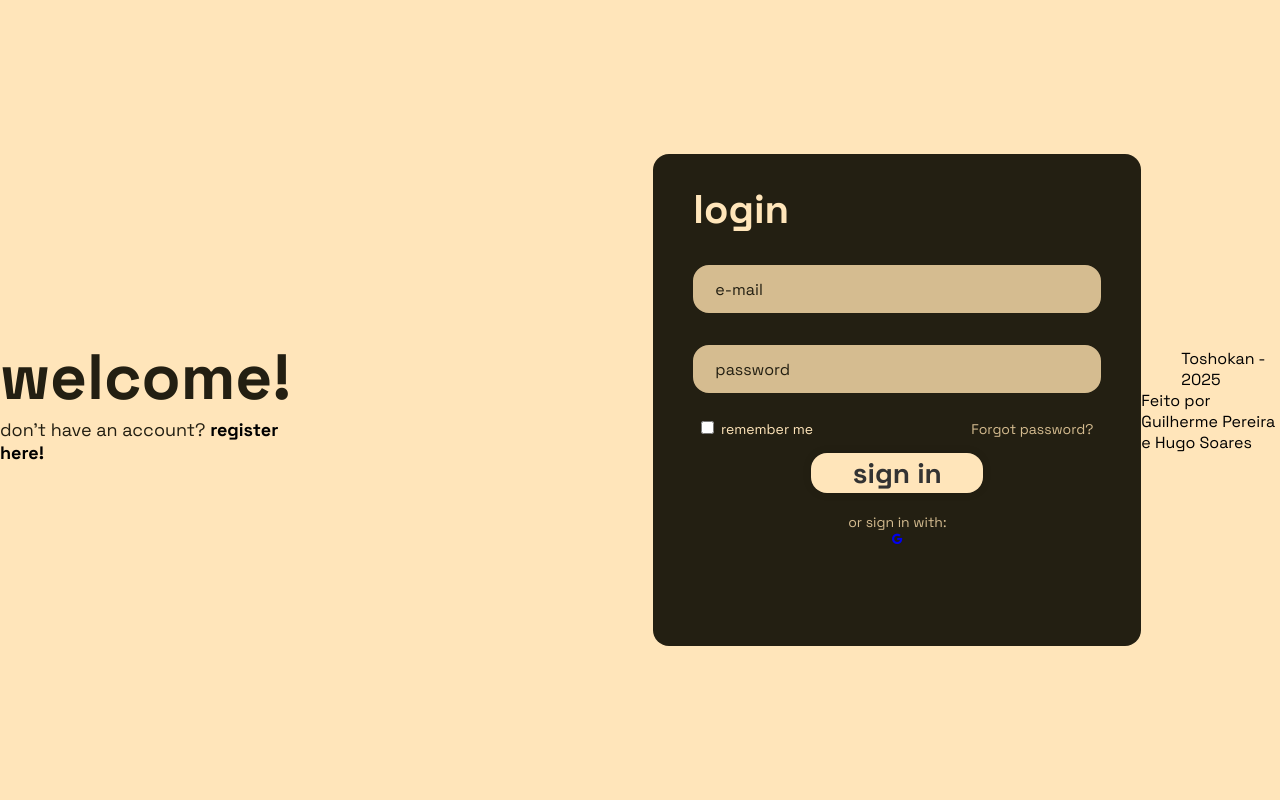
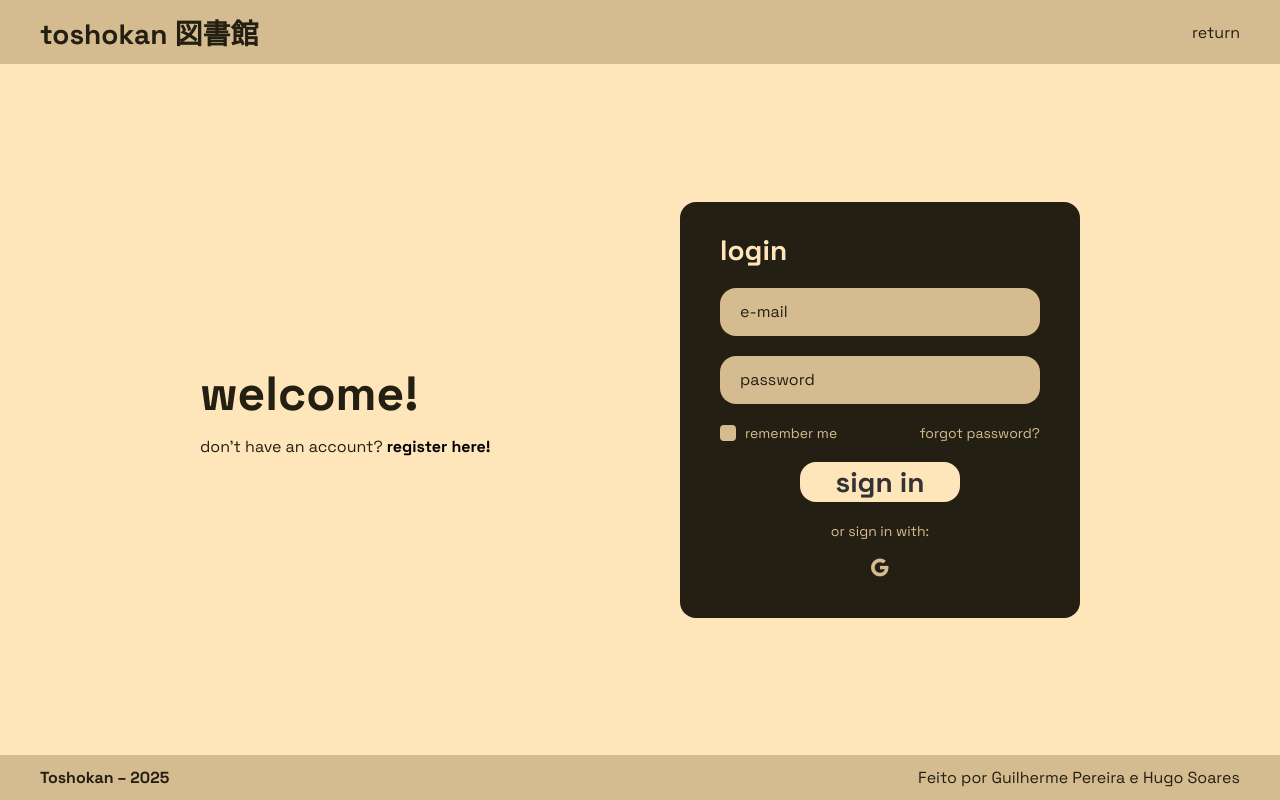
Before and after one commit to hhsoares/toshokan, a Flask app: page / in a window 1280 px wide. Run offline with Flask 3, Linux system fonts and the light colour scheme; data that the repository does not hold is empty; some libraries are stand-ins or nearby versions.

Commit message:
added new login page

```diff
--- a/app/static/css/loginStyle.css
+++ b/app/static/css/loginStyle.css
@@ -1,3 +1,4 @@
+/* reset + font */
 * {
   margin: 0;
   padding: 0;
@@ -5,140 +6,212 @@
   font-family: 'Space Grotesk', Arial, Helvetica, sans-serif;
 }
 
-.header-left, .footer-left {
-  padding-left: 40px; /* or whatever you need */
+/* page background + vertical layout */
+body {
+  display: flex;
+  flex-direction: column;
+  min-height: 100vh;
+  background: #ffe5ba;
+  justify-content: space-between;
 }
 
-body {
+/* === HEADER === */
+header {
+  background-color: #D5BC90;
+  display: flex;
+  justify-content: space-between;
+  align-items: center;
+  padding: 12px 40px;
+  color: #231F12;
+}
+header .logo {
+  font-size: 28px;
+  font-weight: 700;
+  color: #231F12;
+  text-decoration: none;
+}
+header .return {
+  font-size: 16px;
+  font-weight: normal;
+  color: #231F12;
+  text-decoration: none;
+}
+header .return:hover {
+  text-decoration: underline;
+}
+
+/* === MAIN CONTENT === */
+.container {
   display: flex;
   justify-content: center;
   align-items: center;
-    min-height: 100vh;
-    background: #ffe5ba;
+  flex: 1;
+  padding: 40px 80px;
+  gap: 80px;
 }
 
-.container {
-    display: flex;
-    align-items: center;
-    justify-content: center;
-    gap: 346px;
+/* left side “welcome” */
+.register-link {
+  flex: 1;
+  max-width: 400px;
+  color: #231F12;
+}
+.register-link h1 {
+  font-size: 48px;
+  margin-bottom: 12px;
+}
+.register-link p {
+  font-size: 16px;
+}
+.register-link a {
+  color: #000;
+  font-weight: 600;
+  text-decoration: none;
+}
+.register-link a:hover {
+  text-decoration: underline;
 }
 
+/* right side login box */
 .wrapper {
-
-    width: 504px;
-    height: 492px;
+  width: 400px;
   background: #231F12;
   color: #FFE5BA;
   border-radius: 16px;
   padding: 30px 40px;
 }
-
-
 .wrapper h1 {
-
-    font-size: 40px;
-    text-align: left;
-    /*padding-left: 30px;
-    padding-top: 30px;*/
+  font-size: 28px;
+  margin-bottom: 20px;
 }
 
-.wrapper .input-box {
-
+.input-box {
   width: 100%;
-    height: 50px;
-    margin: 30px 0;
-    /*padding-left: 30px; */
-
-
+  margin: 10px 0 20px;
 }
-
 .input-box input {
-
-    width: 408px;
+  width: 100%;
   height: 48px;
   background: #D5BC90;
   border: none;
-    outline: none;
-    border: 2px solid #D5BC90;
   border-radius: 16px;
   font-size: 16px;
   color: #231F12;
-    padding: 20px 45px 20px 20px;
+  padding: 0 20px;
 }
-
 .input-box input::placeholder {
   color: #231F12;
 }
 
-.wrapper .remember-forgot {
-
+.remember-forgot {
   display: flex;
   justify-content: space-between;
+  align-items: center;
   font-size: 14px;
-    margin: -15px 0 15px;
-    padding-left: 8px;
-    padding-top: 10px;
+  color: #D5BC90;
+  margin-bottom: 20px;
+}
+.remember-forgot label {
+  display: flex;
+  align-items: center;
+  gap: 5px;
+}
+/* always-filled tan box */
+.remember-forgot input[type="checkbox"] {
+  /* strip native styling */
+  -webkit-appearance: none;
+  appearance: none;
+
+  /* size & layout */
+  width: 16px;
+  height: 16px;
+  margin: 0 4px 0 0;
+  vertical-align: middle;
+  position: relative;
+  cursor: pointer;
+
+  /* always tan fill & border */
+  background-color: #D5BC90;
+  border: 2px solid #D5BC90;
+  border-radius: 4px;
 }
 
-.remember-forgot label input {
-    accent-color: #D5BC90;
-    margin-right: 3px;
-
+.remember-forgot input[type="checkbox"]:checked::after {
+  content: "";
+  position: absolute;
+  top: 50%;
+  left: 50%;
+  width: 4px;
+  height: 8px;
+  border: solid #231F12;
+  border-width: 0 2px 2px 0;
+  transform: translate(-50%, -50%) rotate(45deg);
 }
 
 .remember-forgot a {
-
   color: #D5BC90;
   text-decoration: none;
-    padding-right: 8px;
-
 }
-
 .remember-forgot a:hover {
   text-decoration: underline;
 }
 
-.wrapper .btn {
-    width: 172px;
-    height: 40px;
+.btn {
+  width: 10rem;      /* ~172px */
+  height: 2.5rem;    /* ~40px */
   background: #FFE5BA;
   border: none;
-    outline: none;
   border-radius: 16px;
-    box-shadow: 0 0 10px rgba(0, 0, 0, .1);
+  font-size: 1.75rem;
+  font-weight: 600;
+  color: #333;
   cursor: pointer;
-    font-size: 28px;
-    color: #333;
-    font-weight: 600;
   display: block;
   margin: 0 auto;
-
+  transition: transform 0.2s ease;
 }
-
-.register-link {
-    color: #231F12;
-    font-size: 18px;
-}
-
-.register-link h1 {
-    font-size: 64px;
-    color: #231F12;
-}
-
-.register-link p a {
-    color: #000000;
-    text-decoration: none;
-    font-weight: 600;
-}
-
-.register-link p a:hover {
-    text-decoration: underline;
+.btn:hover {
+  transform: scale(1.05);
 }
 
 .loginWith {
+  text-align: center;
   color: #D5BC90;
   font-size: 14px;
-    text-align: center;
-    padding-top: 20px;
+  margin-top: 20px;
 }
+.google-login-btn {
+  display: inline-flex;
+  align-items: center;
+  justify-content: center;
+  margin-top: 8px;
+  width: 40px;
+  height: 40px;
+  border-radius: 50%;
+  background: transparent;
+  color: #D5BC90;
+  font-size: 24px;
+  text-decoration: none;
+  transition: transform 0.2s ease;
+}
+.google-login-btn:hover {
+  transform: scale(1.1);
+}
+
+/* === FOOTER === */
+footer {
+  background: #D5BC90;
+  display: flex;
+  justify-content: space-between;
+  align-items: center;
+  padding: 12px 40px;
+  font-size: 14px;
+  color: #231F12;
+}
+footer .version {
+  font-weight: bold;
+  font-size: 16px;
+}
+footer .authors {
+  font-size: 1rem;
+}
--- a/app/templates/login.html
+++ b/app/templates/login.html
@@ -3,21 +3,31 @@
 <head>
   <meta charset="UTF-8" />
   <meta name="viewport" content="width=device-width, initial-scale=1.0" />
-  <title>Login</title>
+  <title>Login – Toshokan 図書館</title>
 
-  <!-- Load custom CSS using Flask's static folder -->
+  <!-- use your combined CSS -->
   <link rel="stylesheet" href="{{ url_for('static', filename='css/loginStyle.css') }}">
   <link href="https://fonts.googleapis.com/css2?family=Space+Grotesk:wght@400;500;700&display=swap" rel="stylesheet">
   <link href="https://unpkg.com/boxicons@2.1.4/css/boxicons.min.css" rel="stylesheet">
 </head>
 
 <body>
+  <!-- header + return link -->
+  <header>
+    <a href="/" class="logo">toshokan 図書館</a>
+    <a href="{{ url_for('login') }}" class="return">return</a>
+  </header>
+
   <div id="app" class="container">
+    <!-- left “welcome / register” panel -->
     <div class="register-link">
       <h1>welcome!</h1>
-      <p>don't have an account? <a href="{{ url_for('register') }}">register here!</a></p>
+      <p>don't have an account?
+        <a href="{{ url_for('register') }}">register here!</a>
+      </p>
     </div>
 
+    <!-- right login box -->
     <div class="wrapper">
       <form @submit.prevent="loginUser">
         <h1>login</h1>
@@ -25,21 +35,23 @@
         <div class="input-box">
           <input type="email" placeholder="e-mail" v-model="email" required />
         </div>
-
         <div class="input-box">
           <input type="password" placeholder="password" v-model="password" required />
         </div>
 
         <div class="remember-forgot">
-          <label><input type="checkbox" v-model="remember"> remember me</label>
-          <a href="{{ url_for('forgot_password') }}">Forgot password?</a>
+          <label>
+            <input type="checkbox" v-model="remember">
+            remember me
+          </label>
+          <a href="{{ url_for('forgot_password') }}">forgot password?</a>
         </div>
 
         <button type="submit" class="btn">sign in</button>
 
         <div class="loginWith">
           <p>or sign in with:</p>
-          <a href="{{ url_for('google_login') }}">
+          <a href="{{ url_for('google_login') }}" class="google-login-btn">
             <i class='bx bxl-google'></i>
           </a>
         </div>
@@ -47,12 +59,13 @@
     </div>
   </div>
 
+  <!-- footer -->
   <footer>
-    <div class="footer-left">Toshokan - 2025</div>
-    <div class="footer-right">Feito por Guilherme Pereira e Hugo Soares</div>
+    <p class="version">Toshokan – 2025</p>
+    <p class="authors">Feito por Guilherme Pereira e Hugo Soares</p>
   </footer>
 
-  <!-- Load Vue and your login logic -->
+  <!-- Vue app + login logic -->
   <script src="https://unpkg.com/vue@3/dist/vue.global.prod.js"></script>
   <script src="{{ url_for('static', filename='js/login.js') }}"></script>
 </body>
```
Lines whose indentation alone changed are shown as unchanged.
